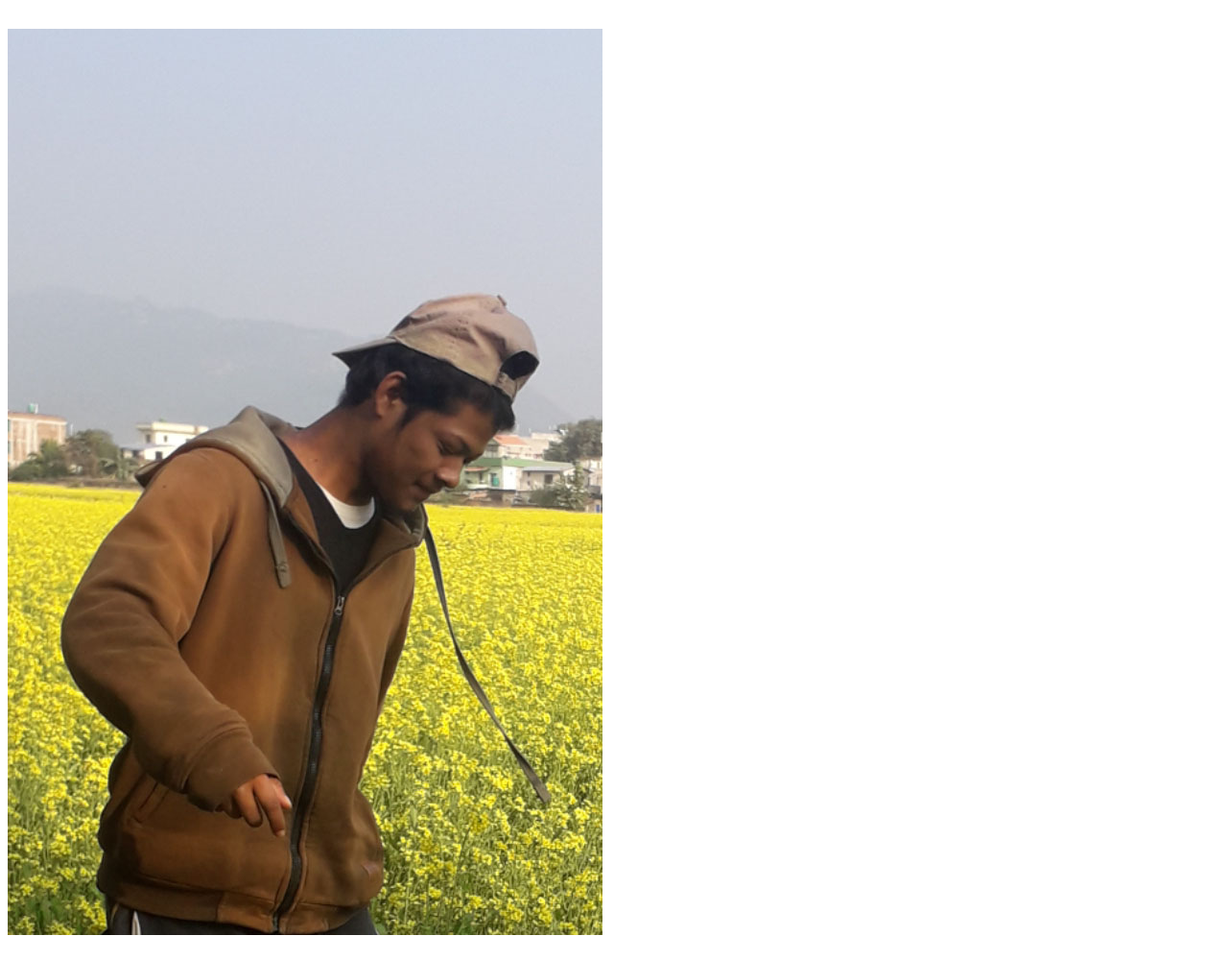
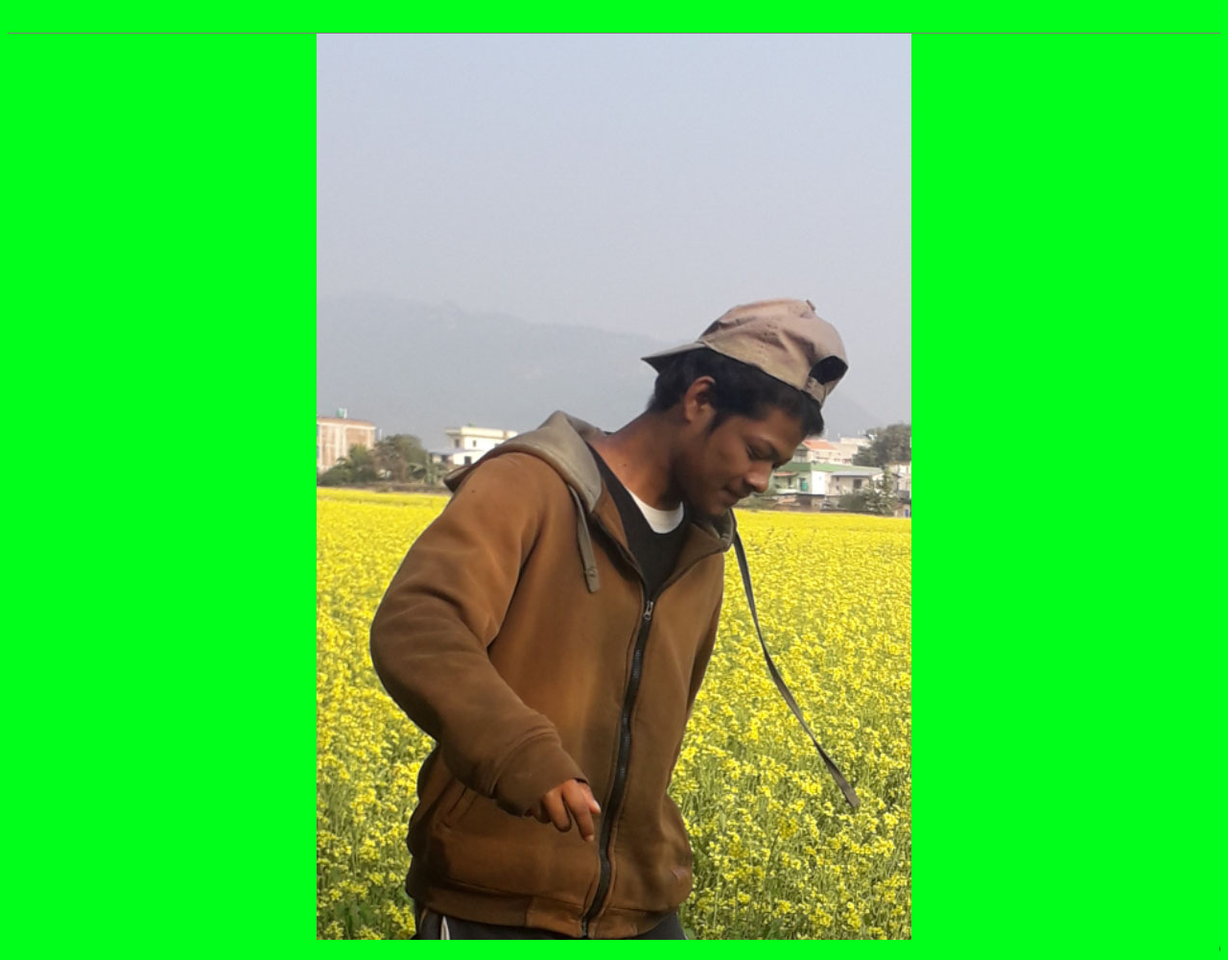
Before and after one commit to Arjun101910/arjunaa.github.io, a plain HTML site: page index.html in a window 1280 px wide. Shown: the top 1000 px of the page at 96% size. Drawn offline with Linux system fonts and the light colour scheme.

Commit message:
Update index.html

```diff
--- a/index.html
+++ b/index.html
@@ -3,7 +3,7 @@
 <head>
   <meta charset="UTF-8">
   <meta name="viewport" content="width=device-width, initial-scale=1.0">
-  <link rel="stylesheet" href="simpl.css">
+  <link rel="stylesheet" href="index.css">
   <title>Document</title>
 </head>
 <body>
```
